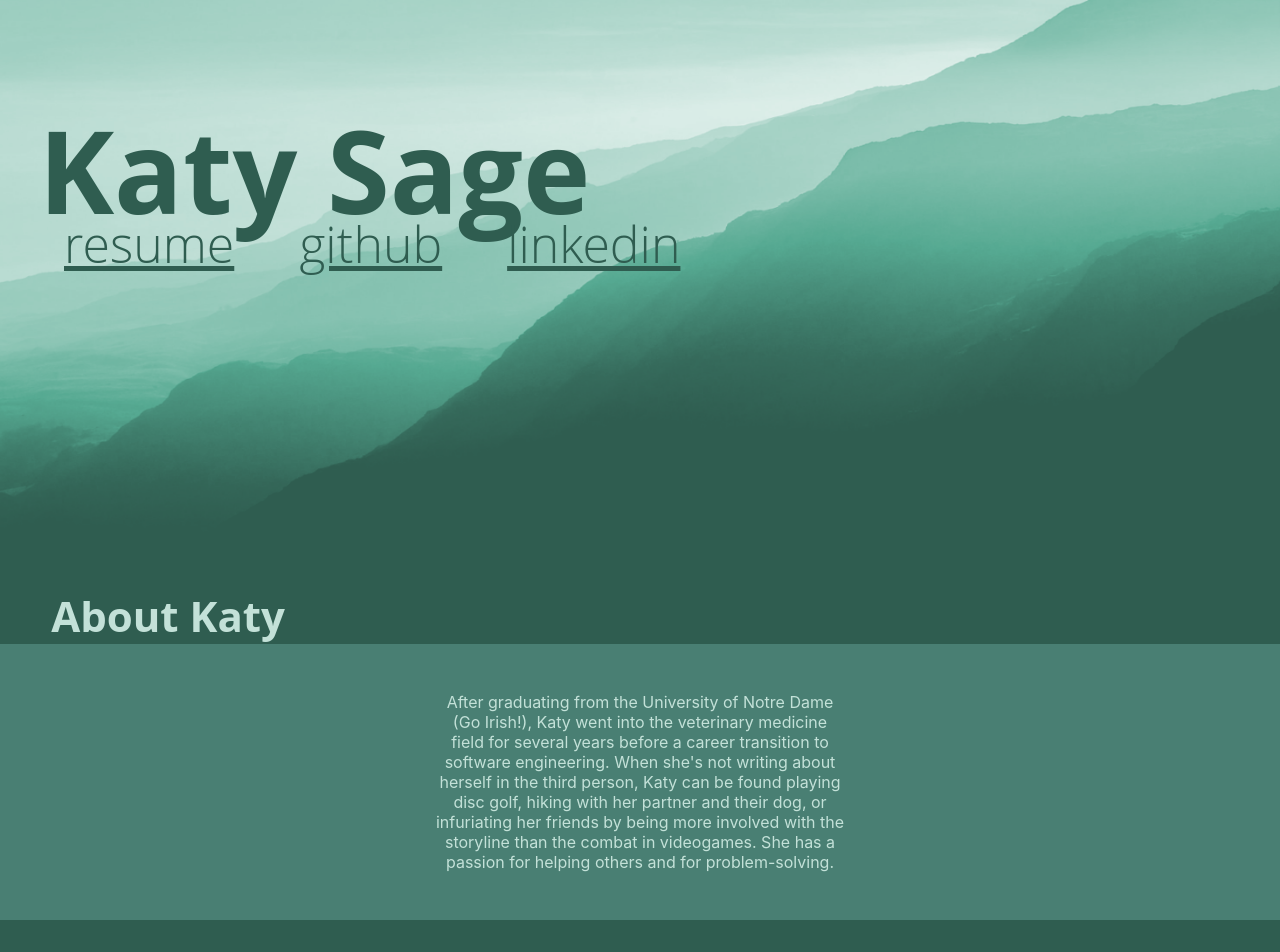
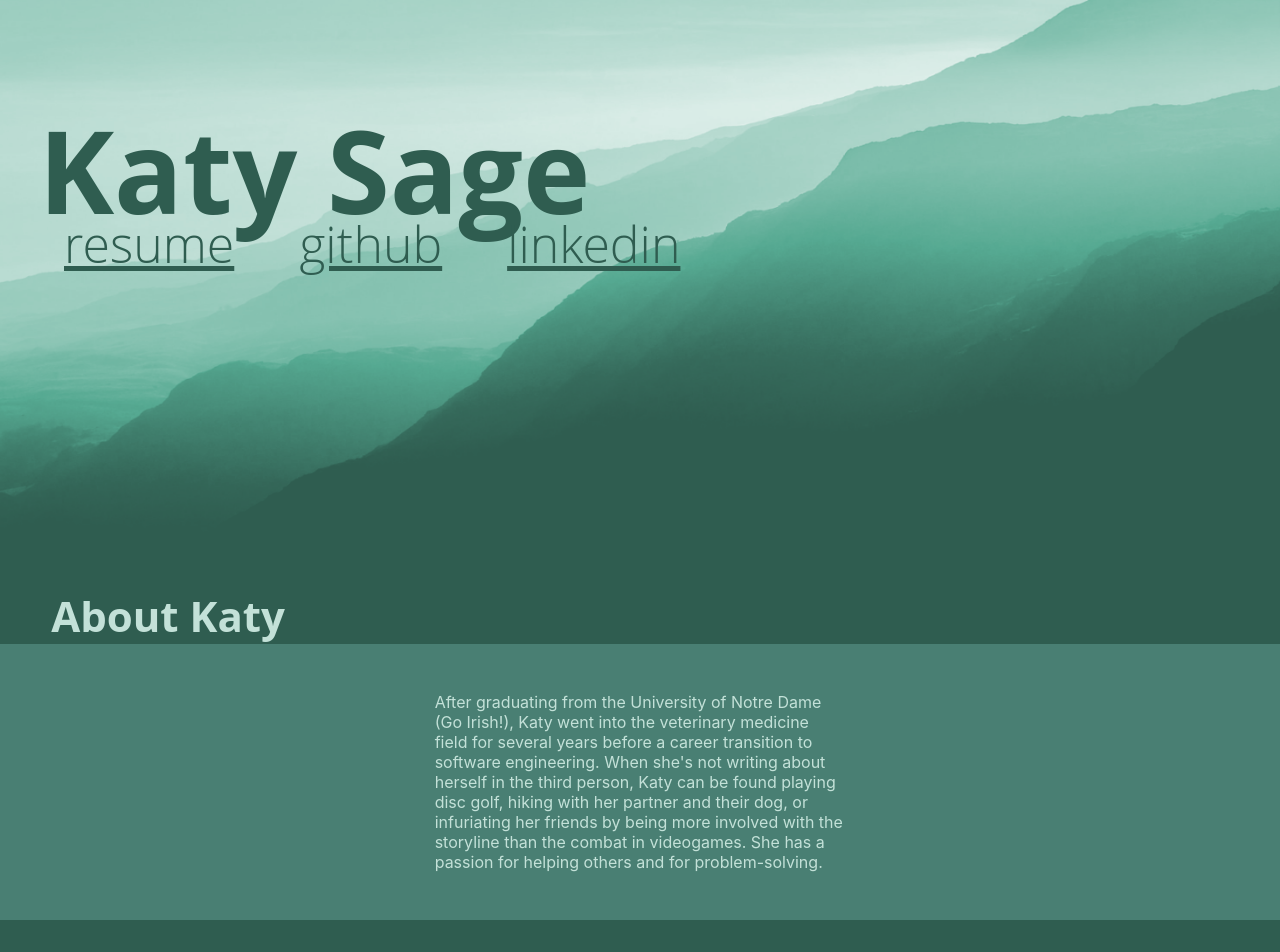
Before and after one commit to KatySage/portfolio-final, a React (Create React App) app: page / in a window 1280 px wide. Shown: the top 952 px of the page. Built offline with nearby package versions, Linux system fonts and the light colour scheme; some icons are missing.

Commit message:
about me done

```diff
--- a/src/App.js
+++ b/src/App.js
@@ -35,6 +35,15 @@ const App = () => {
         flexDirection: 'row',
         textAlign: 'center',
       },},
+      soot: {      flexGrow: 1,
+        [theme.breakpoints.between('xs', 'sm')]: {
+          flexDirection: 'column',
+          textAlign: 'center',
+        },
+        [theme.breakpoints.up('md')]: {
+          flexDirection: 'row',
+          textAlign: 'left',
+        },},
       loot: {      flexGrow: 1,
         textAlign: 'center',
 
@@ -65,7 +74,7 @@ const App = () => {
     <div className="featured">
         <Grid
         container
-        className={classes.root}
+        className={classes.soot}
         justify="center"
         alignItems="center"
         spacing={3}>
```
